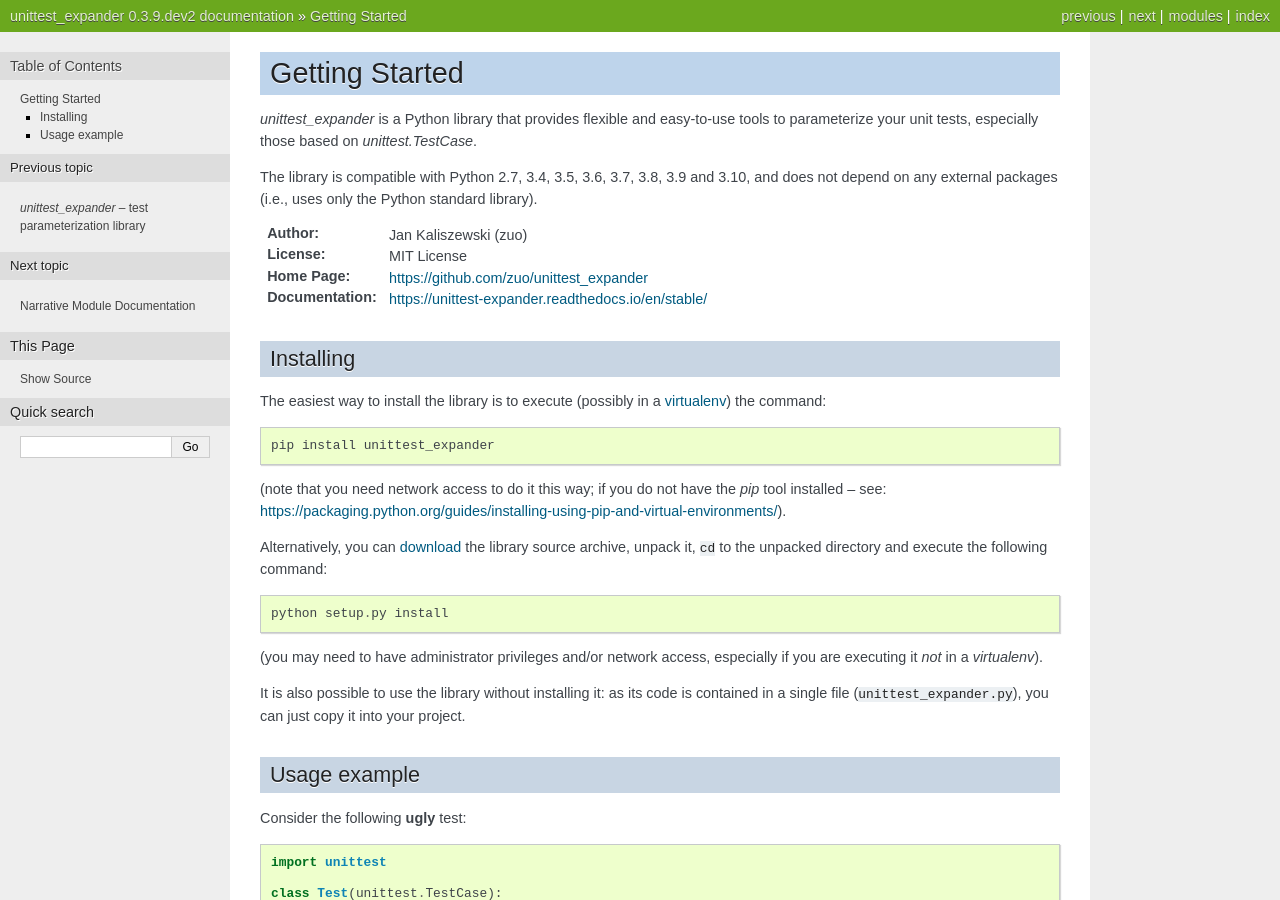
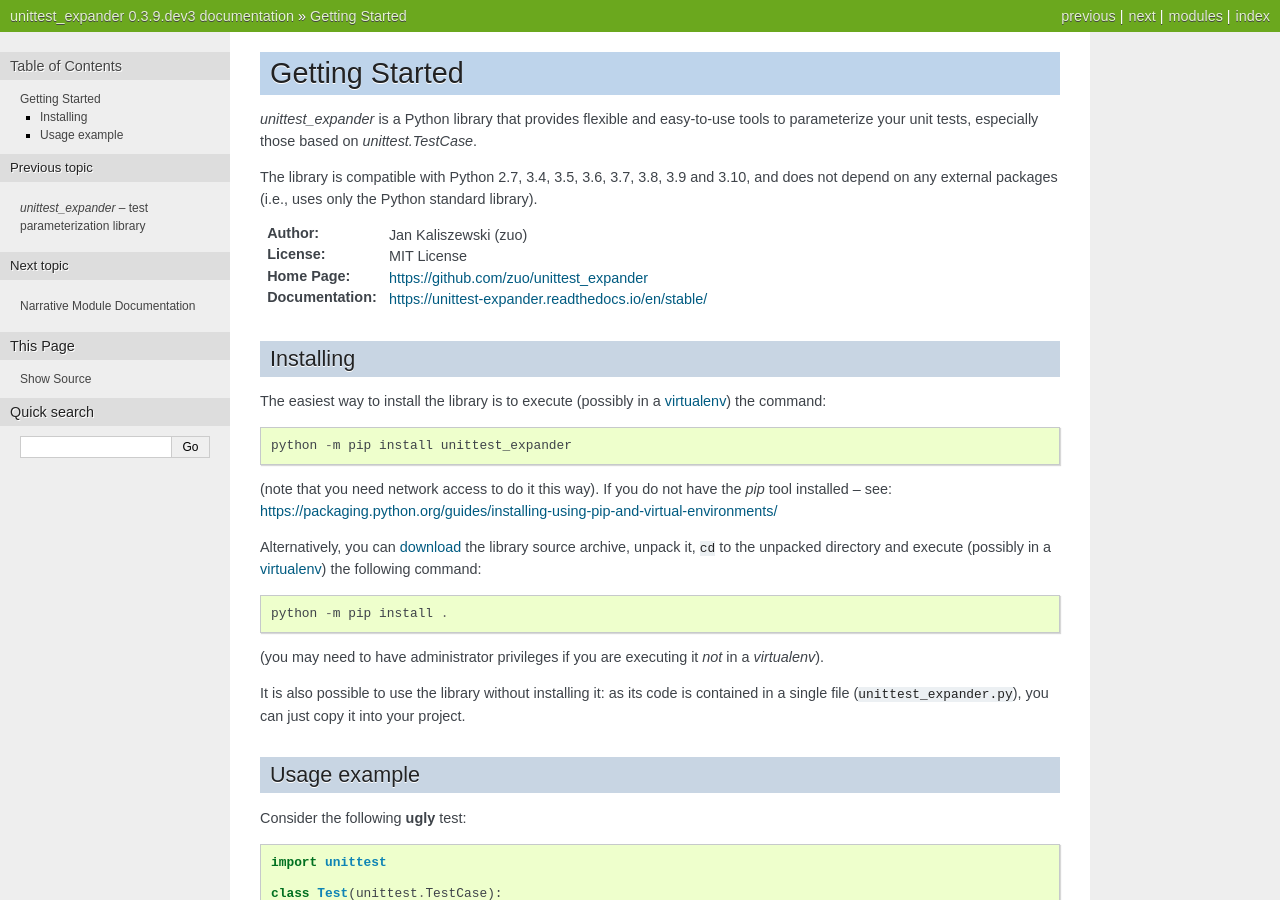
Before and after one commit to zuo/unittest_expander, a Sphinx documentation site: the page built from docs/getting_started.rst, in a window 1280 px wide and 900 px high. Built offline with Sphinx 7.4.7, drawn with Linux system fonts in a browser that asks for light colours; some of the changed text lies outside the part shown.

Commit message:
Got rid of the old `ez_setup` stuff + updated README

```diff
--- a/README.rst
+++ b/README.rst
@@ -17,28 +17,28 @@ Installing
 The easiest way to install the library is to execute (possibly in a
 `virtualenv`_) the command::
 
-    pip install unittest_expander
+    python -m pip install unittest_expander
 
-.. _virtualenv: https://packaging.python.org/tutorials/installing-packages/#creating-and-using-virtual-environments
-
-(note that you need network access to do it this way; if you do not
+(note that you need network access to do it this way).  If you do not
 have the *pip* tool installed -- see:
-https://packaging.python.org/guides/installing-using-pip-and-virtual-environments/).
+https://packaging.python.org/guides/installing-using-pip-and-virtual-environments/
 
 Alternatively, you can `download`_ the library source archive, unpack
-it, ``cd`` to the unpacked directory and execute the following
-command::
+it, ``cd`` to the unpacked directory and execute (possibly in a
+`virtualenv`_) the following command::
 
-    python setup.py install
+    python -m pip install .
 
-.. _download: https://pypi.org/project/unittest_expander/#files
-
-(you may need to have administrator privileges and/or network access,
-especially if you are executing it *not* in a *virtualenv*).
+(you may need to have administrator privileges if you are executing it
+*not* in a *virtualenv*).
 
 It is also possible to use the library without installing it: as its
 code is contained in a single file (``unittest_expander.py``), you can
 just copy it into your project.
+
+.. _virtualenv: https://packaging.python.org/tutorials/installing-packages/#creating-and-using-virtual-environments
+
+.. _download: https://pypi.org/project/unittest_expander/#files
 
 
 Usage example
--- a/docs/conf.py
+++ b/docs/conf.py
@@ -55,7 +55,7 @@ copyright = u'2014, Jan Kaliszewski (zuo)'
 # built documents.
 #
 # The full version, including alpha/beta/rc tags.
-release = '0.3.9.dev2'
+release = '0.3.9.dev3'
 # The short X.Y version.
 version = '.'.join(release.split('.')[:2])
 
--- a/setup.py
+++ b/setup.py
@@ -1,7 +1,4 @@
 import re
-
-from ez_setup import use_setuptools
-use_setuptools()
 
 from setuptools import setup
 
```
